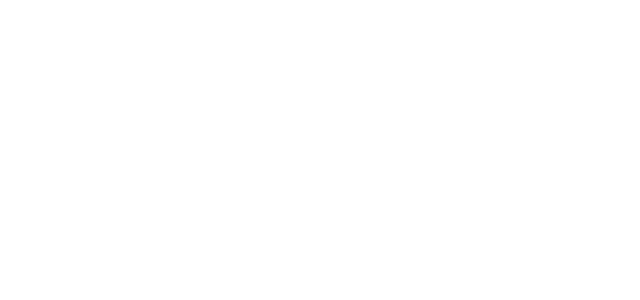
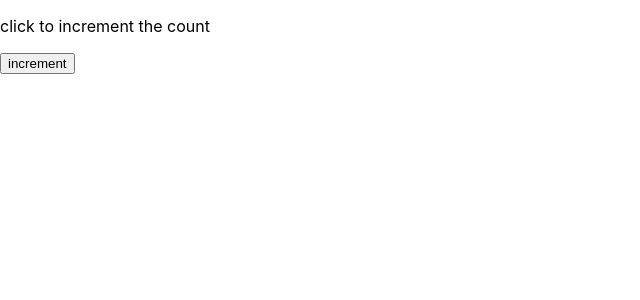
Before and after one commit to MeenaSivakumar/React-Practice, a React (Create React App) app: page /counter in a window 1280 px wide. Before the commit this address had no page. Shown: the top 300 px of the page, without its empty margins (0-640 px from the left). Built offline with nearby package versions, Linux system fonts and the light colour scheme.

Commit message:
Completed jotai task

```diff
--- a/src/App.tsx
+++ b/src/App.tsx
@@ -4,6 +4,8 @@
 import { EmailField } from "./JotaiPractice/EmailField";
 import { PasswordField } from "./JotaiPractice/PasswordField";
 import { Summary } from "./JotaiPractice/Summary";
+import { Counter } from "./JotaiPractice/Counter";
+import { DisplayCount } from "./JotaiPractice/Displayatom";
 
 function App() {
   const func = () => {
@@ -15,6 +17,8 @@
       <Route path="/" element={<EmailField/>}/>
       <Route path="/password" element={<PasswordField/>}/>
       <Route path="/summary" element={<Summary/>}/>
+      <Route path="/counter" element={<Counter/>}/>
+      <Route path="/displayCount" element={<DisplayCount/>}/>
     </Routes>
 
     // <div >
--- /dev/null
+++ b/src/JotaiPractice/Counter.tsx
@@ -0,0 +1,19 @@
+import { useAtomValue, useSetAtom } from "jotai";
+import { CounterAtom } from "./atom/CounterAtom";
+import { useNavigate } from "react-router-dom";
+
+export const Counter = ({})=>{
+  const updateCount = useSetAtom(CounterAtom);
+ const navigate = useNavigate();
+  const handleSubmit = ()=>{
+    updateCount(c=>c+1);
+   navigate('/displayCount');
+  }
+    return(
+        <div>
+            <p>click to increment the count</p>
+            <button type="submit" onClick={handleSubmit}>increment</button>
+
+        </div>
+    );
+}
--- /dev/null
+++ b/src/JotaiPractice/Displayatom.tsx
@@ -0,0 +1,11 @@
+import { useAtomValue } from "jotai";
+import { CounterAtom } from "./atom/CounterAtom";
+
+export const DisplayCount = ({})=>{
+    const count = useAtomValue(CounterAtom);
+    return(
+    <div>
+        <p>{count}</p>
+    </div>
+    );
+}
--- /dev/null
+++ b/src/JotaiPractice/atom/CounterAtom.ts
@@ -0,0 +1,3 @@
+import { atom } from "jotai";
+
+export const CounterAtom = atom(0);
```
